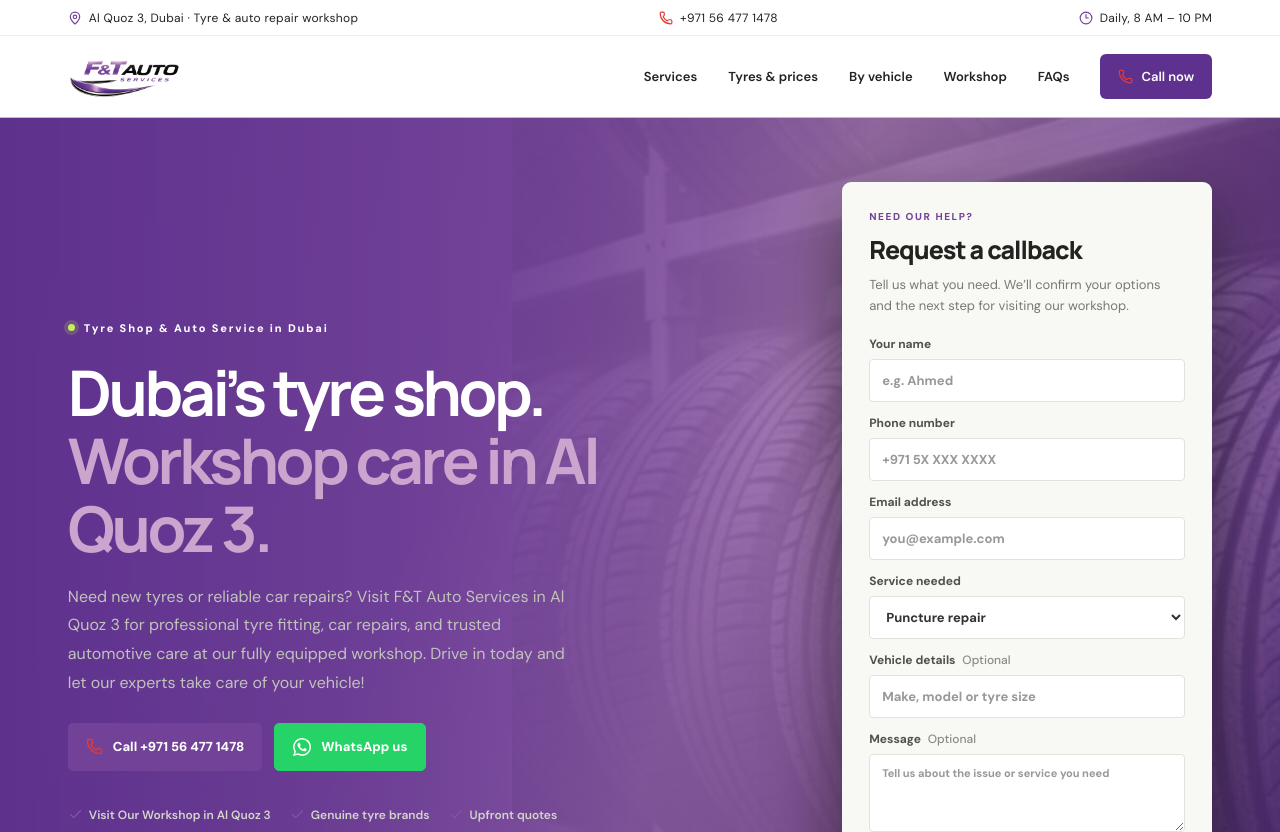
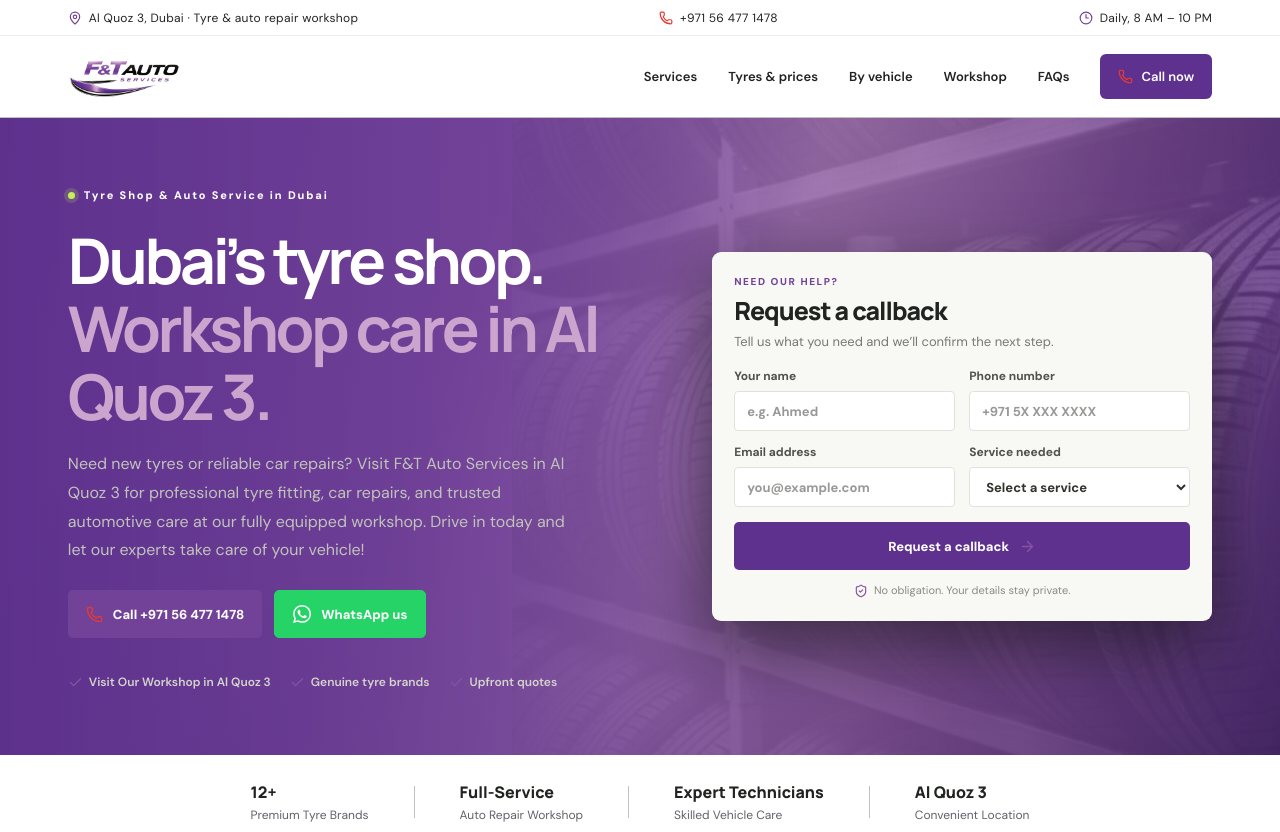
Before and after one commit to sk2838240/tyres-landing-page, a React (Vite) app: page / in a window 1280 px wide. Shown: the top 832 px of the page. Built offline with nearby package versions, Linux system fonts and the light colour scheme; no server answers.

Commit message:
Simplify lead form and Sheets schema

```diff
--- a/src/App.css
+++ b/src/App.css
@@ -114,3 +114,23 @@
 .hero-form textarea:focus{border-color:#8753A1;box-shadow:0 0 0 3px #CCA5CE55}
 .optional-label{color:#8a8c84;font-weight:500;margin-left:4px}
 @media(max-width:900px){.hero-form textarea{font-size:13px}}
+.hero-inner{grid-template-columns:minmax(0,1fr) 500px;gap:48px}
+.hero-form{width:100%;box-sizing:border-box;padding:22px}
+.hero-form h2{margin:4px 0}
+.hero-form>p{margin-bottom:8px}
+.hero-form input,.hero-form select{height:40px}
+.form-grid{display:grid;grid-template-columns:repeat(2,minmax(0,1fr));gap:0 14px}
+.form-grid label{margin:6px 0}
+.hero-form .form-submit{width:100%;margin-top:9px}
+.form-details{margin-top:1px;border:1px solid #e2e2da;border-radius:5px;background:#fff}
+.form-details summary{display:flex;align-items:center;justify-content:space-between;gap:12px;padding:7px 12px;cursor:pointer;color:#4f514a;font-size:11px;font-weight:700;list-style:none}
+.form-details summary::-webkit-details-marker{display:none}
+.form-details summary::after{content:'+';color:#8753A1;font-size:17px;line-height:1}
+.form-details[open] summary::after{content:'−'}
+.form-details summary small{margin-left:auto;color:#8a8c84;font-size:9px;font-weight:600}
+.form-details-fields{padding:0 12px 7px}
+.form-details-fields label{margin:6px 0}
+.hero-form textarea{min-height:54px}
+@media(max-width:1200px){.hero-inner{grid-template-columns:minmax(0,1fr) 440px;gap:32px}.form-grid{gap:0 12px}}
+@media(max-width:980px){.hero-inner{grid-template-columns:1fr;max-width:760px}.hero-copy{max-width:none}.hero-form{width:100%;max-width:600px;margin:0 auto}.hero-form input,.hero-form select{height:42px}}
+@media(max-width:600px){.hero-form{padding:20px}.form-grid{grid-template-columns:1fr}.form-grid label{margin:9px 0}.hero-form input,.hero-form select{height:42px}.form-details summary{padding:9px 12px}.hero-form textarea{min-height:54px}}
--- a/src/App.tsx
+++ b/src/App.tsx
@@ -66,31 +66,58 @@
     event.preventDefault()
     const form = event.currentTarget
     const data = new FormData(form)
-
-    data.set('_subject', 'New website lead — F&T Auto Services')
-    data.set('_template', 'table')
-    data.set('_url', window.location.href)
-    data.set('page_url', window.location.href)
-    data.set('submitted_at', new Date().toISOString())
+    const payload = {
+      _subject: 'New website lead — F&T Auto Services',
+      _template: 'table',
+      _url: window.location.href,
+      _honey: String(data.get('_honey') ?? ''),
+      name: String(data.get('name') ?? '').trim(),
+      phone: String(data.get('phone') ?? '').trim(),
+      email: String(data.get('email') ?? '').trim(),
+      service: String(data.get('service') ?? '').trim(),
+      page_url: window.location.href,
+      submitted_at: new Date().toISOString(),
+    }
     setLeadStatus('submitting')
 
+    if (!formSubmitWebhook) {
+      setLeadStatus('error')
+      return
+    }
+    const emailRequest = fetch(formSubmitAjaxEndpoint, {
+      method: 'POST',
+      keepalive: true,
+      headers: {
+        Accept: 'application/json',
+        'Content-Type': 'application/json',
+      },
+      body: JSON.stringify(payload),
+    }).then(async (response) => {
+      const result = await response.json().catch(() => ({})) as { success?: boolean | string; message?: string }
+      if (!response.ok || result.success === false) {
+        throw new Error(result.message || 'Unable to submit form')
+      }
+    }).catch((error: unknown) => {
+      console.error('FormSubmit email delivery failed', error)
+    })
+
     try {
-      const response = await fetch(formSubmitAjaxEndpoint, {
+      const response = await fetch(formSubmitWebhook, {
         method: 'POST',
         headers: {
-          Accept: 'application/json',
-          'Content-Type': 'application/json',
+          'Content-Type': 'text/plain;charset=UTF-8',
         },
-        body: JSON.stringify(Object.fromEntries(data.entries())),
+        body: JSON.stringify({ form_data: payload }),
       })
       const result = await response.json().catch(() => ({})) as { success?: boolean | string; message?: string }
 
       if (!response.ok || result.success === false) {
-        throw new Error(result.message || 'Unable to submit form')
+        throw new Error(result.message || 'Unable to save lead')
       }
 
       form.reset()
       setLeadStatus('success')
+      void emailRequest
     } catch {
       setLeadStatus('error')
     }
@@ -119,19 +146,18 @@
             <div className="proof-row"><span><Check size={15} /> Visit Our Workshop in Al Quoz 3</span><span><Check size={15} /> Genuine tyre brands</span><span><Check size={15} /> Upfront quotes</span></div>
           </div>
           <form className="hero-form" id="callback" action={formSubmitEndpoint} method="POST" onSubmit={submitLead}>
-            <div className="form-kicker">NEED OUR HELP?</div><h2>Request a callback</h2><p>Tell us what you need. We’ll confirm your options and the next step for visiting our workshop.</p>
+            <div className="form-kicker">NEED OUR HELP?</div><h2>Request a callback</h2><p>Tell us what you need and we’ll confirm the next step.</p>
             <input type="hidden" name="_subject" value="New website lead — F&T Auto Services" readOnly />
             <input type="hidden" name="_template" value="table" readOnly />
             <input type="hidden" name="_url" value={window.location.href} readOnly />
             <input type="hidden" name="page_url" value={window.location.href} readOnly />
-            {formSubmitWebhook && <input type="hidden" name="_webhook" value={formSubmitWebhook} readOnly />}
             <input className="form-honey" type="text" name="_honey" tabIndex={-1} autoComplete="off" aria-hidden="true" />
-            <label>Your name<input required name="name" placeholder="e.g. Ahmed" autoComplete="name" /></label>
-            <label>Phone number<input required name="phone" type="tel" placeholder="+971 5X XXX XXXX" autoComplete="tel" /></label>
-            <label>Email address<input required name="email" type="email" placeholder="you@example.com" autoComplete="email" /></label>
-            <label>Service needed<select name="service"><option>Puncture repair</option><option>Tyre replacement</option><option>Battery testing & replacement</option><option>Wheel alignment</option><option>Brake service</option><option>Mechanical & engine repair</option><option>Car Denting Painting</option><option>Electrical Repair</option></select></label>
-            <label>Vehicle details <span className="optional-label">Optional</span><input name="vehicle" placeholder="Make, model or tyre size" /></label>
-            <label>Message <span className="optional-label">Optional</span><textarea name="message" placeholder="Tell us about the issue or service you need" rows={3} /></label>
+            <div className="form-grid">
+              <label>Your name<input required name="name" placeholder="e.g. Ahmed" autoComplete="name" /></label>
+              <label>Phone number<input required name="phone" type="tel" placeholder="+971 5X XXX XXXX" autoComplete="tel" /></label>
+              <label>Email address<input required name="email" type="email" placeholder="you@example.com" autoComplete="email" /></label>
+              <label>Service needed<select required name="service"><option value="">Select a service</option><option>Puncture repair</option><option>Tyre replacement</option><option>Battery testing & replacement</option><option>Wheel alignment</option><option>Brake service</option><option>Mechanical & engine repair</option><option>Car Denting Painting</option><option>Electrical Repair</option></select></label>
+            </div>
             <button className="btn btn-dark form-submit" type="submit" disabled={leadStatus === 'submitting'}>{leadStatus === 'submitting' ? 'Sending request…' : leadStatus === 'success' ? 'Send another request' : 'Request a callback'} <ArrowRight size={17} /></button>
             {leadStatus === 'success' && <p className="form-status success" role="status"><CheckCircle2 size={17} /> Thanks—your request has been received. We’ll call you shortly.</p>}
             {leadStatus === 'error' && <p className="form-status error" role="alert"><AlertCircle size={17} /> We couldn’t send your request. Please call or WhatsApp us instead.</p>}
```
Also changed, not shown: 1 other file (tests, documents, lock files or other folders).
